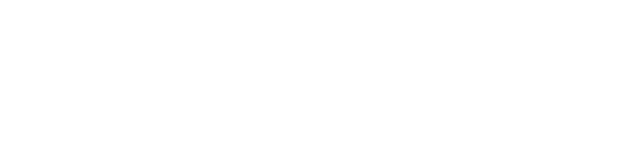
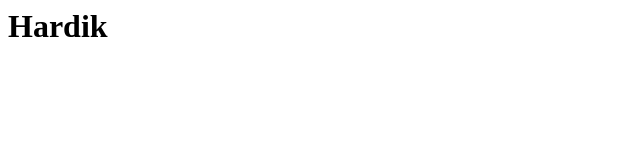
Before and after one commit to Prutha2104/DemoWebsite, a plain HTML site: page index.html in a window 1280 px wide. Shown: the whole page, without its empty margins (0-640 px from the left). Drawn offline with Linux system fonts and the light colour scheme.

Commit message:
Update index.html

```diff
--- a/index.html
+++ b/index.html
@@ -8,4 +8,7 @@
 	<meta content="" name="author" />
 
 </head>
+	<body>
+		<h1>Hardik</h1>
+	</body>
 </html>
```
